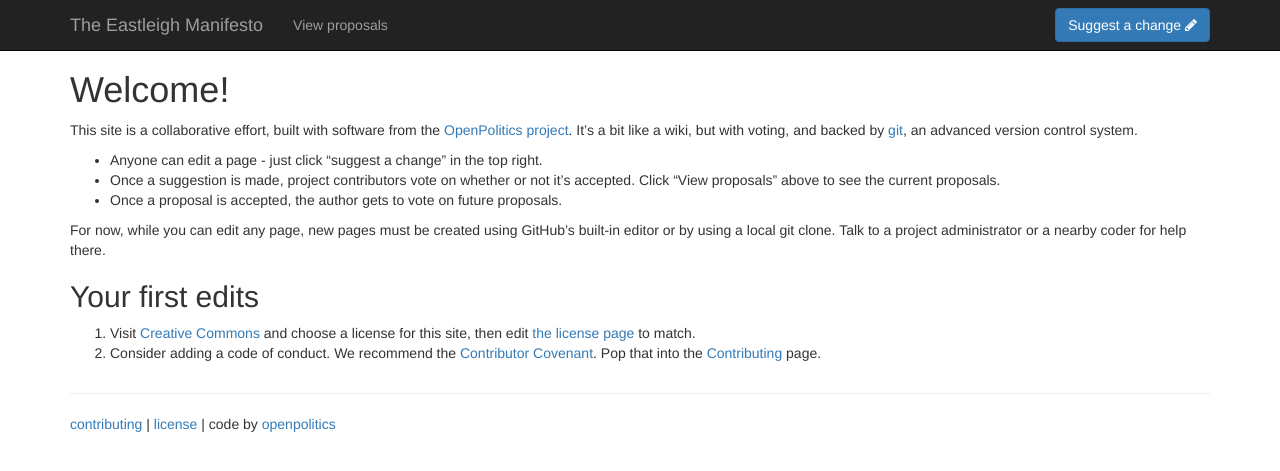
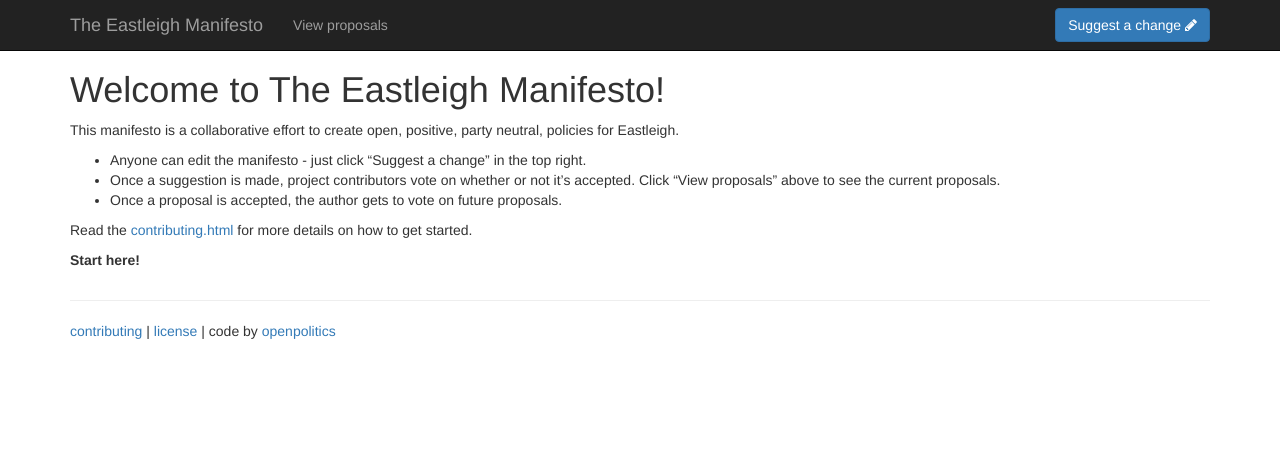
Before and after one commit to OpenEastleigh/eastleigh-manifesto, a Jekyll site: the page built from index.md, in a window 1280 px wide. Shown: the top 471 px of the page. Built offline with Jekyll 4.4.1, drawn with Linux system fonts in a browser that asks for light colours.

Commit message:
Update index.md

```diff
--- a/index.md
+++ b/index.md
@@ -1,16 +1,13 @@
 ---
-title: Welcome!
+title: Welcome to The Eastleigh Manifesto!
 ---
 
-This site is a collaborative effort, built with software from the [OpenPolitics project](https://openpolitics.org.uk). It's a bit like a wiki, but with voting, and backed by [git](https://git-scm.com), an advanced version control system.
+This manifesto is a collaborative effort to create open, positive, party neutral, policies for Eastleigh.
 
-* Anyone can edit a page - just click "suggest a change" in the top right.
+* Anyone can edit the manifesto - just click "Suggest a change" in the top right.
 * Once a suggestion is made, project contributors vote on whether or not it's accepted. Click "View proposals" above to see the current proposals.
 * Once a proposal is accepted, the author gets to vote on future proposals.
 
-For now, while you can edit any page, new pages must be created using GitHub's built-in editor or by using a local git clone. Talk to a project administrator or a nearby coder for help there.
+Read the [contributing.html](contributor guide) for more details on how to get started.
 
-## Your first edits
-
-1. Visit [Creative Commons](https://creativecommons.org/) and choose a license for this site, then edit [the license page](license.html) to match.
-2. Consider adding a code of conduct. We recommend the [Contributor Covenant](http://contributor-covenant.org/). Pop that into the [Contributing](contributing.html) page.
+**Start here!**
```
